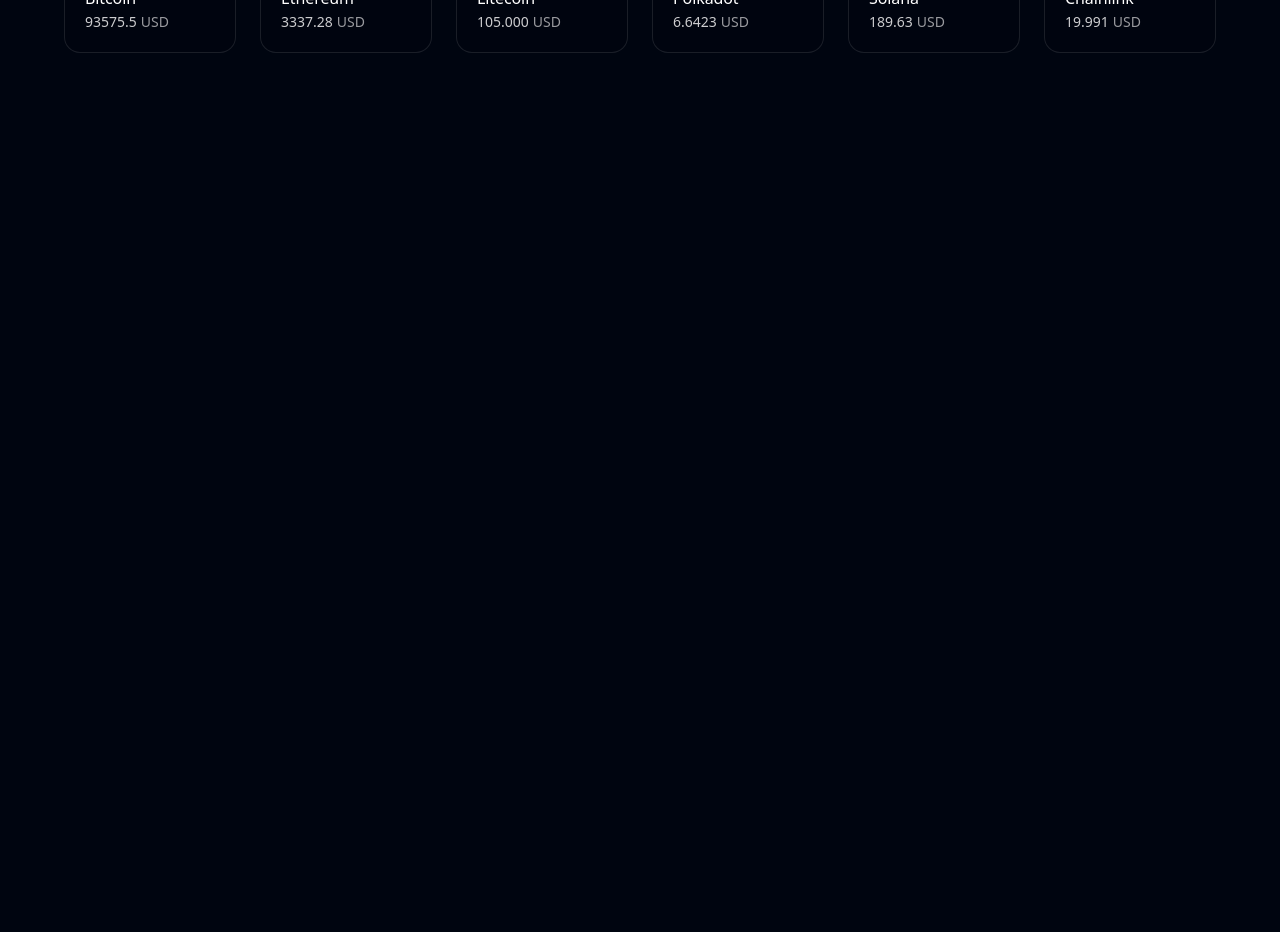
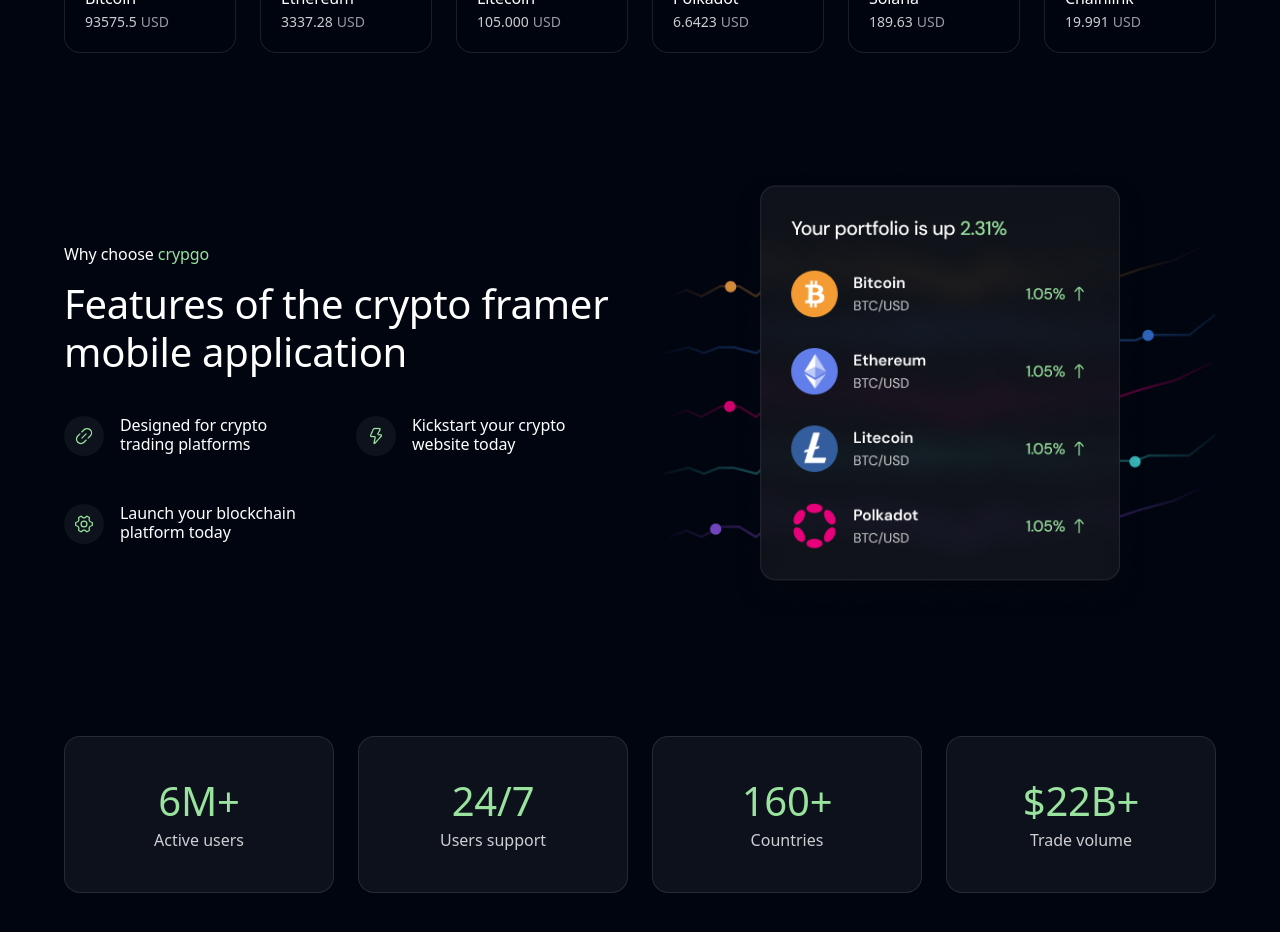
Before and after one commit to zahidhasanemran/crypto-landing-page, a Next.js app: page / in a window 1280 px wide. Shown: the part 1320-2252 px from the top of the page. Before the commit the page ends 1445 px from the top, so only its background shows below. Built offline with nearby package versions, Linux system fonts and the light colour scheme.

Commit message:
why crypgo and stats section done

```diff
--- /dev/null
+++ b/src/app/(landing-page)/_components/Stats.tsx
@@ -0,0 +1,51 @@
+
+import { Heading } from "@/components/ui/heading"
+import { Text } from "@/components/ui/text"
+
+type StatItem = {
+  id: string
+  value: string
+  label: string
+}
+
+const STATS: StatItem[] = [
+  { id: "active-users", value: "6M+", label: "Active users" },
+  { id: "support", value: "24/7", label: "Users support" },
+  { id: "countries", value: "160+", label: "Countries" },
+  { id: "trade-volume", value: "$22B+", label: "Trade volume" },
+]
+
+const StatCard = ({ value, label }: Omit<StatItem, "id">) => {
+  return (
+    <article className="flex w-full flex-col items-center justify-center rounded-2xl border border-white-10 bg-white-5 px-6 py-10 text-center sm:w-[calc(50%-0.75rem)] lg:w-[calc(25%-1.125rem)]">
+      <Heading as="h2" level="h2" className="mb-1 text-primary-100">
+        {value}
+      </Heading>
+      <Text size="md" className="text-white-80">
+        {label}
+      </Text>
+    </article>
+  )
+}
+
+const Stats = () => {
+  return (
+    <section
+      className="section-y bg-black-100"
+      aria-labelledby="stats-section-title"
+    >
+      <div className="container mx-auto px-4 sm:px-6">
+        <Heading id="stats-section-title" as="h2" level="h6" className="sr-only">
+          Crypgo platform stats
+        </Heading>
+        <div className="flex flex-wrap gap-6">
+          {STATS.map((stat) => (
+            <StatCard key={stat.id} value={stat.value} label={stat.label} />
+          ))}
+        </div>
+      </div>
+    </section>
+  )
+}
+
+export default Stats
--- /dev/null
+++ b/src/app/(landing-page)/_components/WhyChoseCrypgo.tsx
@@ -0,0 +1,105 @@
+import Image from "next/image"
+
+import { Heading } from "@/components/ui/heading"
+
+type WhyChooseItem = {
+  id: string
+  title: string
+  iconSrc: string
+  iconAlt: string
+}
+
+const WHY_CHOOSE_ITEMS: WhyChooseItem[] = [
+  {
+    id: "designed-platforms",
+    title: "Designed for crypto trading platforms",
+    iconSrc: "/images/anchor-icon.svg",
+    iconAlt: "Chain link icon",
+  },
+  {
+    id: "kickstart-website",
+    title: "Kickstart your crypto website today",
+    iconSrc: "/images/flash-icon.png",
+    iconAlt: "Flash icon",
+  },
+  {
+    id: "launch-blockchain",
+    title: "Launch your blockchain platform today",
+    iconSrc: "/images/settings-icon.svg",
+    iconAlt: "Settings icon",
+  },
+]
+
+const WhyChoseCrypgo = () => {
+  return (
+    <section
+      className="section-y relative overflow-hidden bg-black-100"
+      aria-labelledby="why-chose-crypgo-title"
+    >
+      <div className="container relative mx-auto px-4 sm:px-6">
+        <div className="flex flex-col gap-10 lg:flex-row lg:items-center lg:gap-12">
+          <div className="w-full lg:w-1/2 py-12">
+            <Heading as="h6" level="h6" className="text-white-100">
+              Why choose <span className="text-primary-100">crypgo</span>
+            </Heading>
+
+            <Heading
+              as="h2"
+              level="h2"
+              id="why-chose-crypgo-title"
+              className="mt-4 max-w-2xl text-white-100"
+            >
+              Features of the crypto framer mobile application
+            </Heading>
+
+            <div className="mt-10 flex flex-wrap gap-x-8 gap-y-12">
+              {WHY_CHOOSE_ITEMS.map((item) => (
+                <article
+                  key={item.id}
+                  className="flex w-full items-start gap-4 sm:w-[calc(50%-1rem)]"
+                >
+                  <div className="flex h-10 w-10 shrink-0 items-center justify-center rounded-full bg-white-5">
+                    <Image
+                      src={item.iconSrc}
+                      alt={item.iconAlt}
+                      width={20}
+                      height={20}
+                      className="h-5 w-5 object-contain"
+                    />
+                  </div>
+
+                  <Heading as="h3" level="h6" className="max-w-60 text-white-100">
+                    {item.title}
+                  </Heading>
+                </article>
+              ))}
+            </div>
+          </div>
+
+          <div className="relative w-full lg:w-1/2">
+            <div className="relative mx-auto max-w-160">
+              <Image
+                src="/images/why-chose-right-side-img-bg.png"
+                alt="Multiline crypto market chart"
+                width={776}
+                height={394}
+                className="h-auto w-full object-contain"
+              />
+              <div className="pointer-events-none absolute inset-0 flex items-center justify-center">
+                <Image
+                  src="/images/crypto-card.png"
+                  alt="Crypto portfolio growth card"
+                  width={495}
+                  height={476}
+                  className="h-auto w-[75%] object-contain"
+                />
+              </div>
+            </div>
+          </div>
+        </div>
+      </div>
+    </section>
+  )
+}
+
+export default WhyChoseCrypgo
--- a/src/app/(landing-page)/page.tsx
+++ b/src/app/(landing-page)/page.tsx
@@ -2,6 +2,8 @@
 import HeroSection from "@/app/(landing-page)/_components/HeroSection"
 import TrustedBySection from "@/app/(landing-page)/_components/TrustedBySection"
 import FeaturedCoin from "@/app/(landing-page)/_components/FeaturedCoin"
+import WhyChoseCrypgo from "@/app/(landing-page)/_components/WhyChoseCrypgo"
+import Stats from "@/app/(landing-page)/_components/Stats"
 
 
 export default function Home() {
@@ -11,6 +13,8 @@
       <HeroSection />
       <TrustedBySection />
       <FeaturedCoin />
+      <WhyChoseCrypgo />
+      <Stats />
     </div>
   )
 }
--- a/src/components/shared/Navbar.tsx
+++ b/src/components/shared/Navbar.tsx
@@ -26,7 +26,7 @@
   }
 
   return (
-    <header className="sticky top-0 z-50 bg-black-100/95 backdrop-blur-sm">
+    <header className="sticky top-0 z-50 bg-black-100/50 backdrop-blur-xs">
       <div className="container mx-auto px-4 sm:px-6">
         <div className="flex items-center justify-between py-5">
           <Link href="/" className="block" onClick={handleMenuClose}>
@@ -59,19 +59,16 @@
           >
             <span className="relative h-4 w-5">
               <span
-                className={`absolute left-0 top-0 block h-0.5 w-5 bg-current transition-all duration-300 ${
-                  isMenuOpen ? "translate-y-[7px] rotate-45" : ""
-                }`}
+                className={`absolute left-0 top-0 block h-0.5 w-5 bg-current transition-all duration-300 ${isMenuOpen ? "translate-y-[7px] rotate-45" : ""
+                  }`}
               />
               <span
-                className={`absolute left-0 top-[7px] block h-0.5 w-5 bg-current transition-all duration-300 ${
-                  isMenuOpen ? "opacity-0" : "opacity-100"
-                }`}
+                className={`absolute left-0 top-[7px] block h-0.5 w-5 bg-current transition-all duration-300 ${isMenuOpen ? "opacity-0" : "opacity-100"
+                  }`}
               />
               <span
-                className={`absolute left-0 top-[14px] block h-0.5 w-5 bg-current transition-all duration-300 ${
-                  isMenuOpen ? "-translate-y-[7px] -rotate-45" : ""
-                }`}
+                className={`absolute left-0 top-[14px] block h-0.5 w-5 bg-current transition-all duration-300 ${isMenuOpen ? "-translate-y-[7px] -rotate-45" : ""
+                  }`}
               />
             </span>
           </button>
@@ -79,9 +76,8 @@
 
         <div
           id="mobile-menu"
-          className={`grid overflow-hidden transition-all duration-300 ease-out lg:hidden ${
-            isMenuOpen ? "grid-rows-[1fr] opacity-100" : "grid-rows-[0fr] opacity-0"
-          }`}
+          className={`grid overflow-hidden transition-all duration-300 ease-out lg:hidden ${isMenuOpen ? "grid-rows-[1fr] opacity-100" : "grid-rows-[0fr] opacity-0"
+            }`}
         >
           <div className="min-h-0">
             <div className="mb-5 rounded-2xl border border-white-10 bg-black-100 p-3 shadow-[0_12px_40px_rgb(0_0_0_/0.35)]">
```
Also changed, not shown: public/images/crypto-card.png (added), public/images/why-chose-right-side-img-bg.png (added).
